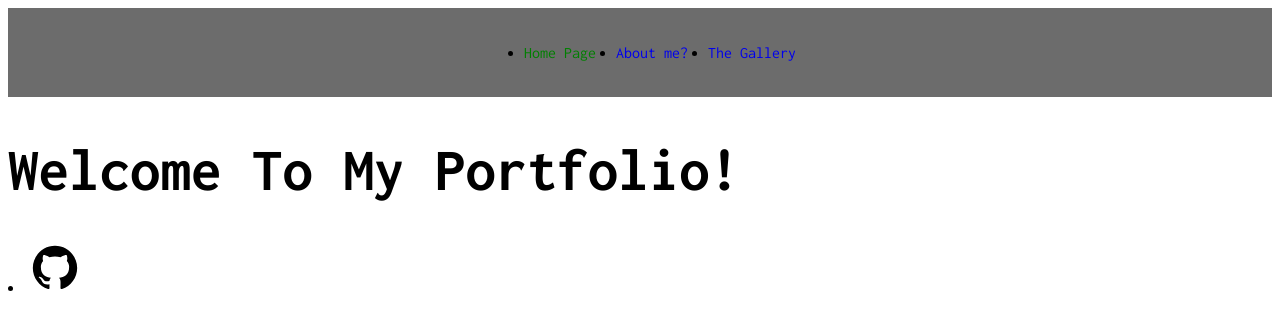
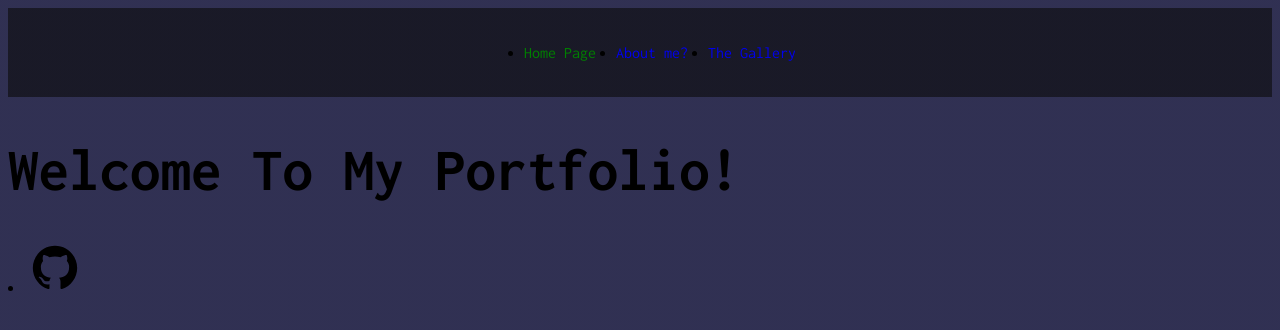
Before and after one commit to BooxStone/BooxStone.github.io, a Jekyll site: the page built from index.html, in a window 1280 px wide. Shown: the top 330 px of the page. Built offline with Jekyll 4.4.1, drawn with Linux system fonts in a browser that asks for light colours.

Commit message:
Update styles.scss

```diff
--- a/assets/css/styles.scss
+++ b/assets/css/styles.scss
@@ -3,7 +3,8 @@
 @import "main";
 
 body {
-   background: url("assets/css/images/bkg.png");  /* Adjusted path */
+   background: linear-gradient(rgba(26, 26, 64, 0.9), rgba(26, 26, 64, 0.9)),
+    url("assets/css/images/bkg.png");  /* Adjusted path */
   padding-bottom: 4px;
   background-size: cover;
   background-position: top;
```
